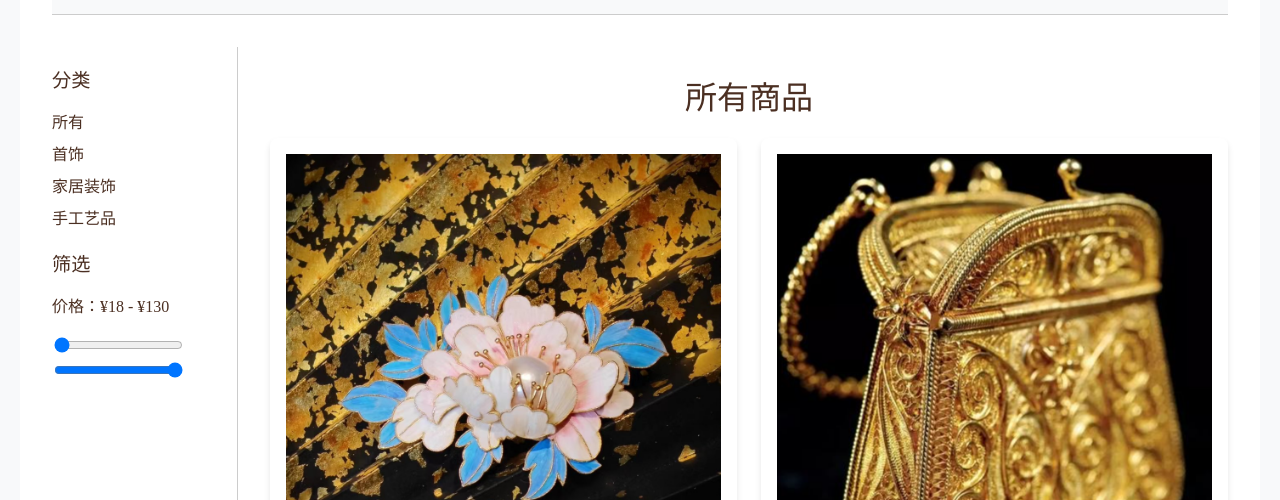
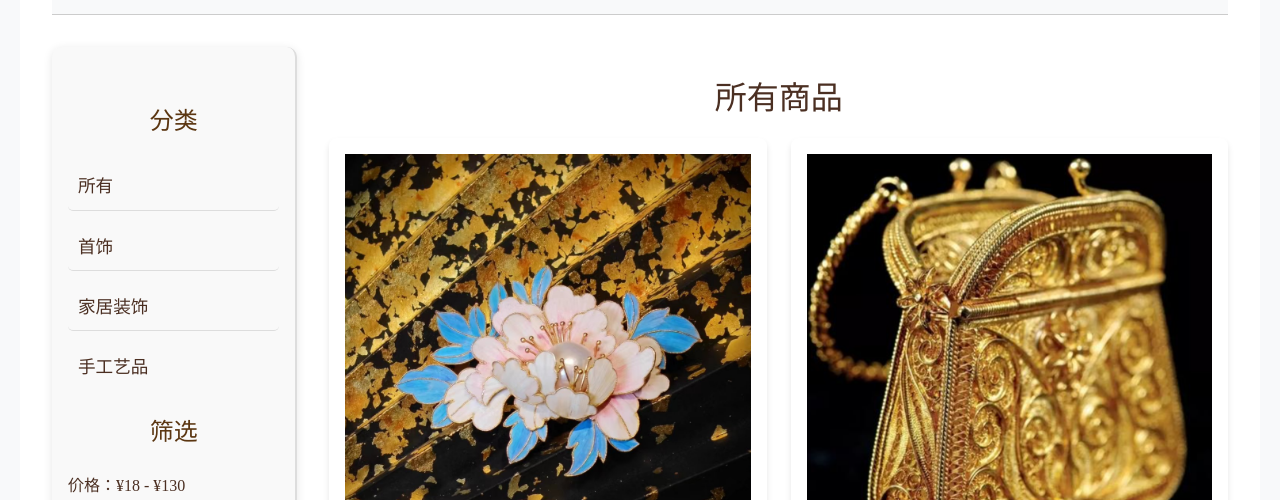
Before and after one commit to HonoraTT/Filigree-Inlaid-Metal-Art, a React (Vite) app in the folder frontend/: page /shop in a window 1280 px wide. Shown: the part 127-627 px from the top of the page. Built offline with nearby package versions, Linux system fonts and the light colour scheme; a web font is replaced by a local one.

Commit message:
文创商店侧边栏样式

```diff
--- a/frontend/src/pages/store.css
+++ b/frontend/src/pages/store.css
@@ -239,17 +239,21 @@
   gap: 2rem;
   justify-content: flex-start;
 }
-
 /* 侧边栏样式 */
 .sidebar {
-  flex: 1 1 15%;  /* 左侧分类占15%的宽度 */
-  border-right: 1px solid #ccc;
-  padding-right: 1rem;
+  flex: 1 1 20%;  /* 左侧分类占20%的宽度 */
+  border-right: 2px solid #ddd;  /* 改为更柔和的边框颜色 */
+  padding: 2rem 1rem;
+  background-color: #f9f9f9;  /* 添加背景颜色，使其更加柔和 */
+  box-shadow: 0 2px 10px rgba(0, 0, 0, 0.1);  /* 添加阴影，增加层次感 */
+  border-radius: 10px;  /* 圆角效果 */
 }
 
 .sidebar h3 {
-  font-size: 1.2rem;
-  margin-bottom: 1rem;
+  font-size: 1.5rem;
+  color: #5b3611;  /* 更加明显的标题颜色 */
+  margin-bottom: 1.5rem;
+  text-align: center;
 }
 
 .sidebar ul {
@@ -258,9 +262,35 @@
 }
 
 .sidebar li {
-  font-size: 1rem;
-  margin: 0.5rem 0;
+  font-size: 1.1rem;
+  margin: 0.8rem 0;
   cursor: pointer;
+  padding: 10px;
+  border-radius: 5px;
+  transition: background-color 0.3s ease, color 0.3s ease;
+  border-bottom: 1px solid #ddd;  /* 每个选项之间添加间隔线 */
+}
+
+.sidebar li:hover {
+  background-color: #704214;  /* 悬浮时背景颜色 */
+  color: white;  /* 悬浮时文字颜色 */
+}
+
+.sidebar li:last-child {
+  border-bottom: none;  /* 最后一项没有底部边框 */
+}
+
+.sidebar li.active {
+  background-color: #d4af37;  /* 当前选中项的背景颜色 */
+  color: white;
+}
+
+.sidebar li:focus {
+  outline: none;
+}
+
+.sidebar li:first-child {
+  margin-top: 0;
 }
 
 /* 商品展示区域 */
```
